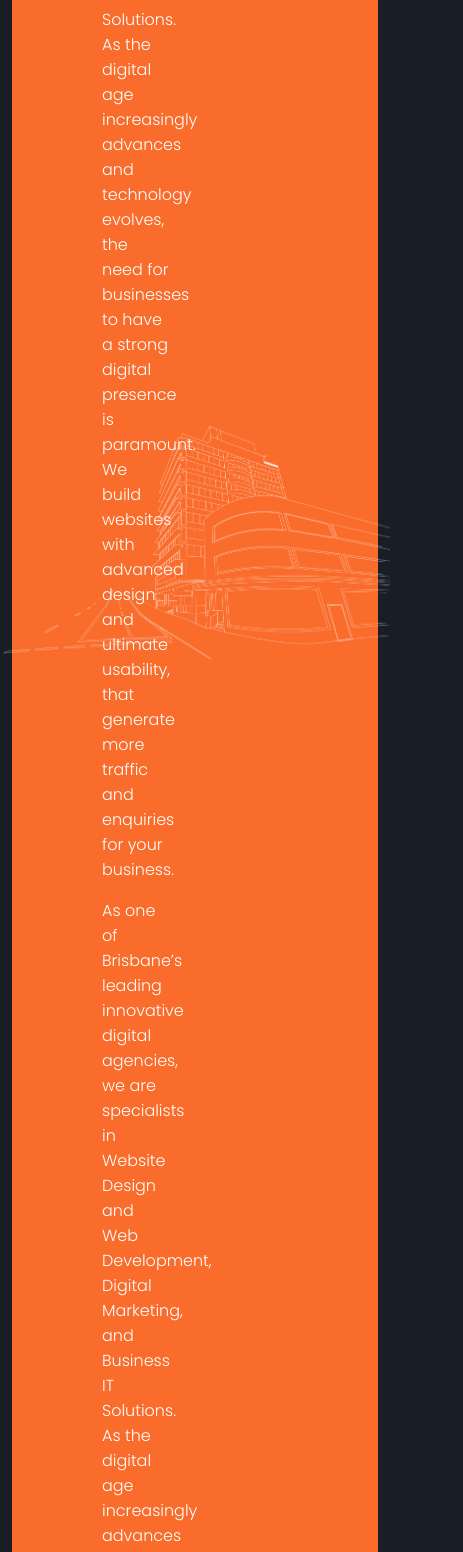
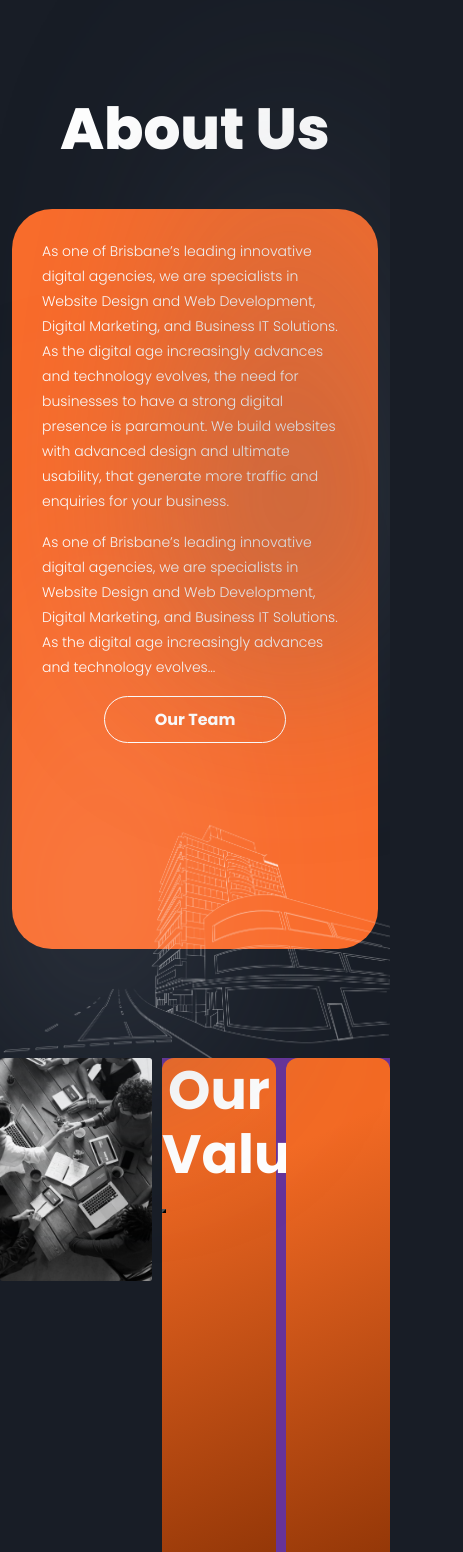
Before and after one commit to DigitalAccord/da-2024, a React (Create React App) app: page /about in a window 390 px wide. Shown: the top 1552 px of the page, 463 px wide, since content can reach past the window. Built offline with nearby package versions, Linux system fonts and the light colour scheme.

Commit message:
tesuday night work

```diff
--- a/src/pages/About/About.jsx
+++ b/src/pages/About/About.jsx
@@ -1,8 +1,11 @@
 import React from 'react'
 import './about.scss'
+import Values from './component/Values/Values'
 const About = () => {
   return (
    <>
+   <div className='about-section'>
+
    <div className='about-container container'>
   <div className='about-text-wrapper'>
     <h1>About Us</h1>
@@ -15,6 +18,8 @@ const About = () => {
     </div>
   </div>
    </div>
+   </div>
+   <Values/>
    </>
   )
 }
--- a/src/pages/About/about.scss
+++ b/src/pages/About/about.scss
@@ -1,3 +1,33 @@
+.about-section {
+    position: relative;
+
+    &::after {
+        content: "";
+        border-radius: 790px;
+        background: linear-gradient(0deg, rgba(86, 96, 112, 0.50) 0%, rgba(86, 96, 112, 0.00) 100%);
+        filter: blur(100px);
+        width: 200px;
+        height: 646px;
+        // background: red;
+        position: absolute;
+        top: 10px;
+        right: 0;
+
+    }
+    &::before {
+        content: "";
+        border-radius: 790px;
+        background: linear-gradient(0deg, rgba(86, 96, 112, 0.50) 0%, rgba(86, 96, 112, 0.00) 100%);
+        filter: blur(100px);
+        width: 200px;
+        height: 646px;
+        // background: red;
+        position: absolute;
+        bottom: 0;
+        left: 0;
+
+    }
+
     .about-container {
 
 
@@ -11,6 +41,14 @@
         background-position: right;
         background-size: contain;
         background-repeat: no-repeat;
+        @media only screen and (max-width: 992px) {
+              background-position: bottom right;
+
+        }
+        @media only screen and (max-width: 768px) {
+            background-position: bottom right;
+
+      }
 
         .about-text-wrapper {
             display: flex;
@@ -27,6 +65,23 @@
                 line-height: 60px;
                 margin-bottom: 60px;
                 margin-left: 70px;
+                @media only screen and (max-width: 992px) {
+                   font-size: 100px;
+                   line-height: 50px;
+                   margin-left: 0px;
+
+              }
+              @media only screen and (max-width: 768px) {
+                font-size: 80px;
+                line-height: 40px;
+                margin-left: 0px;
+           }
+           @media only screen and (max-width: 575px) {
+            font-size: 58px;
+            line-height: 40px;
+            margin-left: 0px;
+            text-align: center;
+       }
 
             }
 
@@ -37,9 +92,25 @@
                 padding: 90px;
                 border-radius: 40px;
                 max-width: 1520px;
+                @media only screen and (max-width: 992px) {
+                    padding: 50px;
+                    min-height: 70%;
+              }
+                @media only screen and (max-width: 768px) {
+                    padding: 40px;
+                    min-height: 70%;
+              }
+                @media only screen and (max-width: 575px) {
+                    padding: 30px;
+                    min-height: 70%;
+              }
 
                 .bg-about-text-inner {
                     width: 36%;
+                    @media only screen and (max-width: 992px) {
+                        width: 100%;
+
+                  }
 
                     p {
                         color: #FFF;
@@ -48,7 +119,11 @@
                         font-style: normal;
                         font-weight: 300;
                         line-height: 25px;
-                    /* 156.25% */
+                        @media only screen and (max-width: 575px) {
+                           font-size: 14px;
+
+                      }
+
                     }
 
                     button {
@@ -61,12 +136,20 @@
                         font-style: normal;
                         font-weight: 700;
                         line-height: normal;
-                    background:transparent;
+                        background: transparent;
                         padding: 10px 50px;
                         margin-top: 20px;
+                        @media only screen and (max-width: 575px) {
+                           text-align: center;
+                           display: flex;
+                           justify-content: center;
+                           align-items: center;
+                           margin: auto;
+                      }
                     }
                 }
             }
         }
 
     }
+}
--- /dev/null
+++ b/src/pages/About/component/Buttons/Buttons.jsx
@@ -0,0 +1,14 @@
+import React, { Children } from 'react'
+import './buttons.scss'
+
+const Buttons = ({Children}) => {
+  return (
+    <>
+    <button>
+   {Children}
+    </button>
+    </>
+  )
+}
+
+export default Buttons
--- /dev/null
+++ b/src/pages/About/component/Values/Values.jsx
@@ -0,0 +1,29 @@
+import React from 'react'
+import './values.scss'
+import leftImg from '../../../../assets/about/mainImg.png'
+import Buttons from '../Buttons/Buttons'
+
+const Values = () => {
+  return (
+    <>
+     <div className='values-section'>
+        <div className='values-section-left'>
+            <div className='values-section-left-img'>
+                <img src={leftImg} alt='bigImg'/>
+            </div>
+        </div>
+        <div className='values-section-right'>
+            <div className='values-topleft'>
+                <h1>Our Values</h1>
+                <Buttons>
+                Marketing Tactics
+                </Buttons>
+            </div>
+            <div className='values-topright'></div>
+        </div>
+        </div>
+    </>
+  )
+}
+
+export default Values
--- /dev/null
+++ b/src/pages/About/component/Values/values.scss
@@ -0,0 +1,63 @@
+.values-section {
+    width: 100%;
+    gap: 10px;
+    display: flex;
+    justify-content: center;
+    align-items: center;
+
+    .values-section-left {
+        width: 40%;
+        min-height: 1072px;
+
+        .values-section-left-img {
+            border-radius: 20px;
+
+            img {
+                width: 100%;
+                height: 100%;
+
+            }
+        }
+    }
+
+    .values-section-right {
+        width: 60%;
+        display: flex;
+
+        justify-content: center;
+        background: rebeccapurple;
+        min-height: 1072px;
+        gap: 10px;
+
+        .values-topleft {
+            border-radius: 12px;
+            background: var(--Classic-Orange-Fill, linear-gradient(155deg, #F36A24 15.87%, #8C3305 101.33%));
+            min-height: 528px;
+            height: 100%;
+            width: 50%;
+
+            h1 {
+                color: #FFF;
+                text-align: center;
+                font-family: Poppins;
+                font-size: 54px;
+                font-style: normal;
+                font-weight: 700;
+                line-height: 64px;
+
+            }
+
+
+        }
+
+        .values-topright {
+            border-radius: 12px;
+            background: var(--Classic-Orange-Fill, linear-gradient(155deg, #F36A24 15.87%, #8C3305 101.33%));
+            min-height: 528px;
+            height: 100%;
+            width: 50%;
+
+        }
+
+    }
+}
```
Also changed, not shown: src/assets/about/mainImg.png (added), src/pages/About/component/Buttons/buttons.scss (added). Lines whose indentation alone changed are shown as unchanged.
